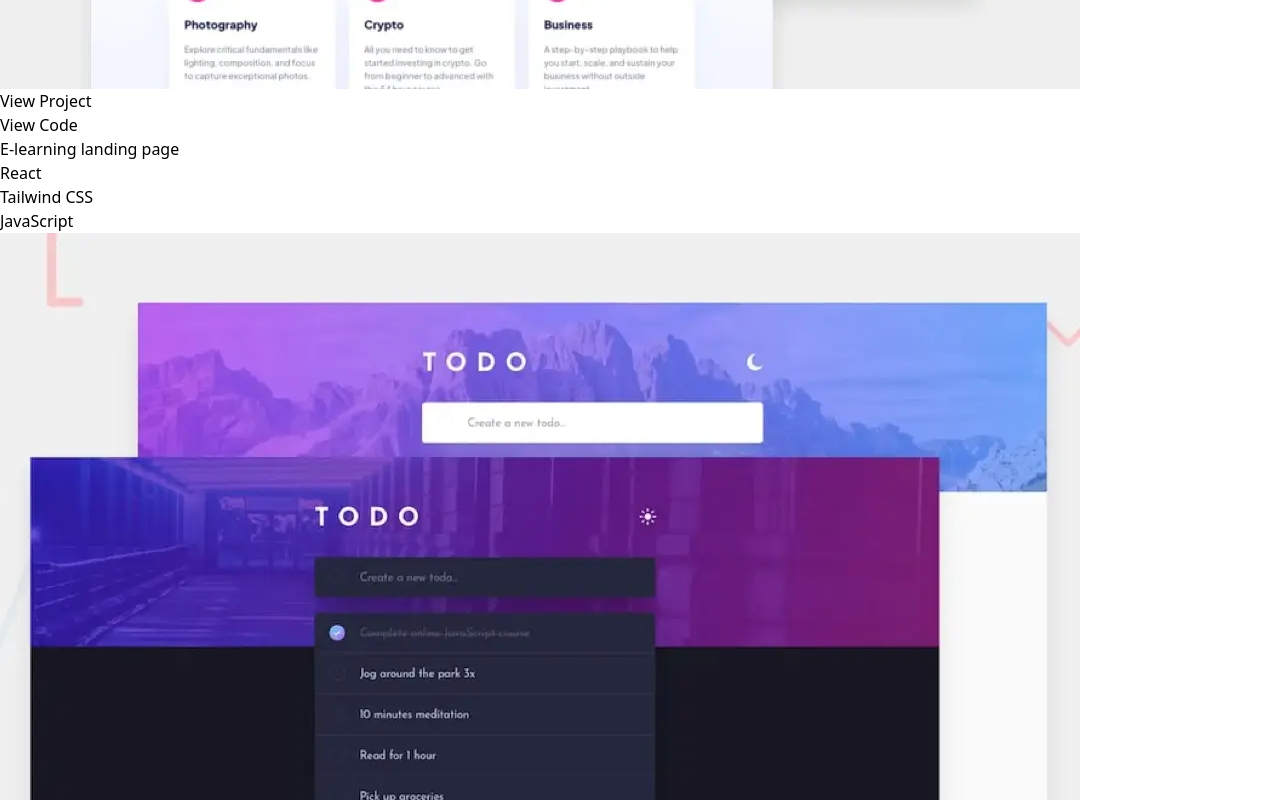
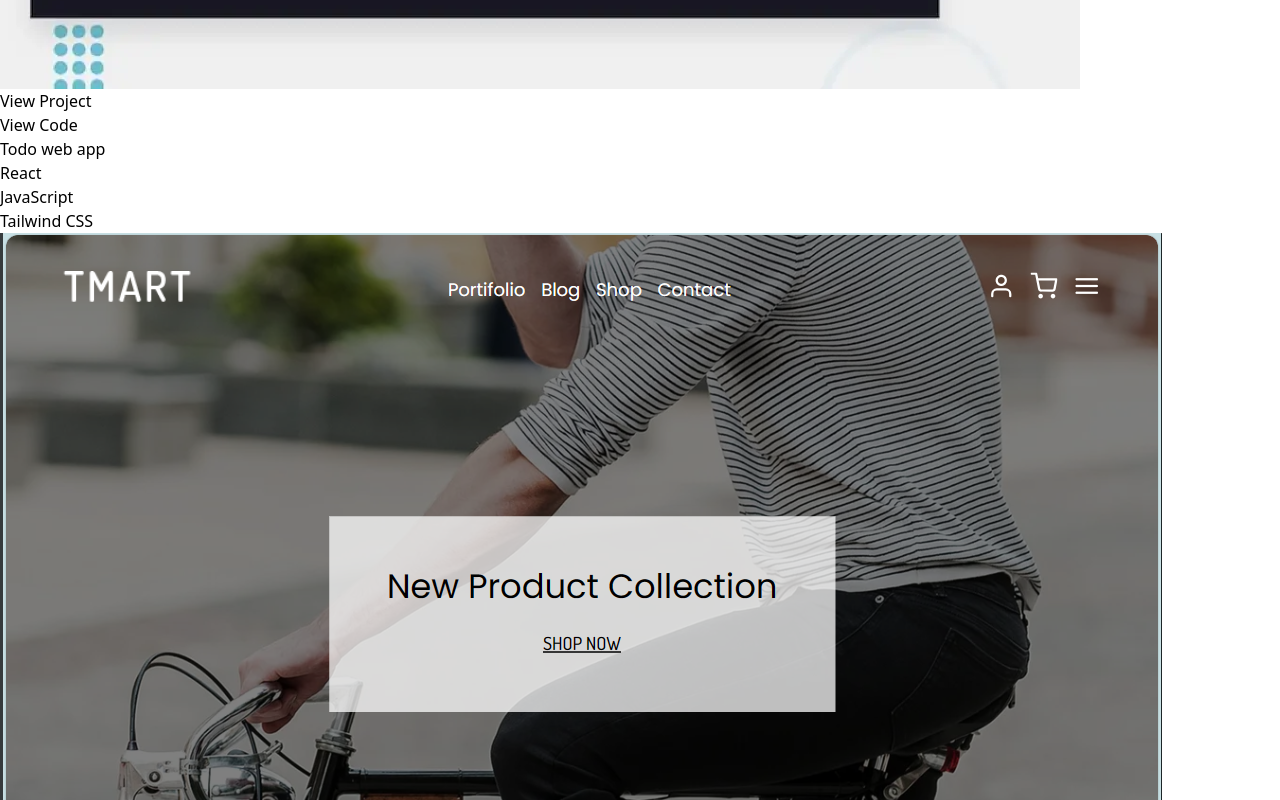
Before and after one commit to Kiunga1/Codsoft-internship, a React (Vite) app in the folder my-portfolio/: page / in a window 1280 px wide. Shown: the part 3280-4080 px from the top of the page. Built offline with nearby package versions, Linux system fonts and the light colour scheme.

Commit message:
Edit project data

```diff
--- a/my-portfolio/public/projectsData.js
+++ b/my-portfolio/public/projectsData.js
@@ -22,13 +22,6 @@
       codeUrl: 'https://github.com/Kiunga1/audiophile-ecommerce-website'
     },
     {
-      imageUrl: './assets/thumbnail-project-2-large.webp',
-      title: 'E-learning landing page',
-      skills: ['React', 'Tailwind CSS', 'JavaScript'],
-      projectUrl: 'https://skilled-e-learning-landing-page-by-a.netlify.app/',
-      codeUrl: 'https://github.com/Kiunga1/Skilled-E-learning-landing-page'
-    },
-    {
       imageUrl: './assets/thumbnail-project-3-large.webp',
       title: 'Todo web app',
       skills: ['React', 'JavaScript', 'Tailwind CSS'],
@@ -37,7 +30,7 @@
     },
     {
       imageUrl: './assets/t-mart website.png',
-      title: 'Boookmark Landing Page',
+      title: 'E-commerce website Page',
       skills: ['HTML', 'CSS', 'JavaScript'],
       projectUrl: 'https://kiunga1.github.io/E-commerce-website/#',
       codeUrl: 'https://github.com/Kiunga1/E-commerce-website'
@@ -49,14 +42,6 @@
       projectUrl: 'https://kiunga1.github.io/Azubi_Africa_Landing_Page/',
       codeUrl: 'https://github.com/Kiunga1/Azubi_Africa_Landing_Page'
     },
-    {
-      imageUrl: './assets/bookmark-landing-page.webp',
-      title: 'Boookmark Landing Page',
-      skills: ['HTML', 'CSS', 'JavaScript'],
-      projectUrl: 'https://bookmark-landing-page-pearl-two.vercel.app/',
-      codeUrl: 'https://github.com/Kiunga1/Codsoft-internship/tree/main/Bookmark-Landing-Page'
-    }
-
   ];
 
   export default projectsData
```
